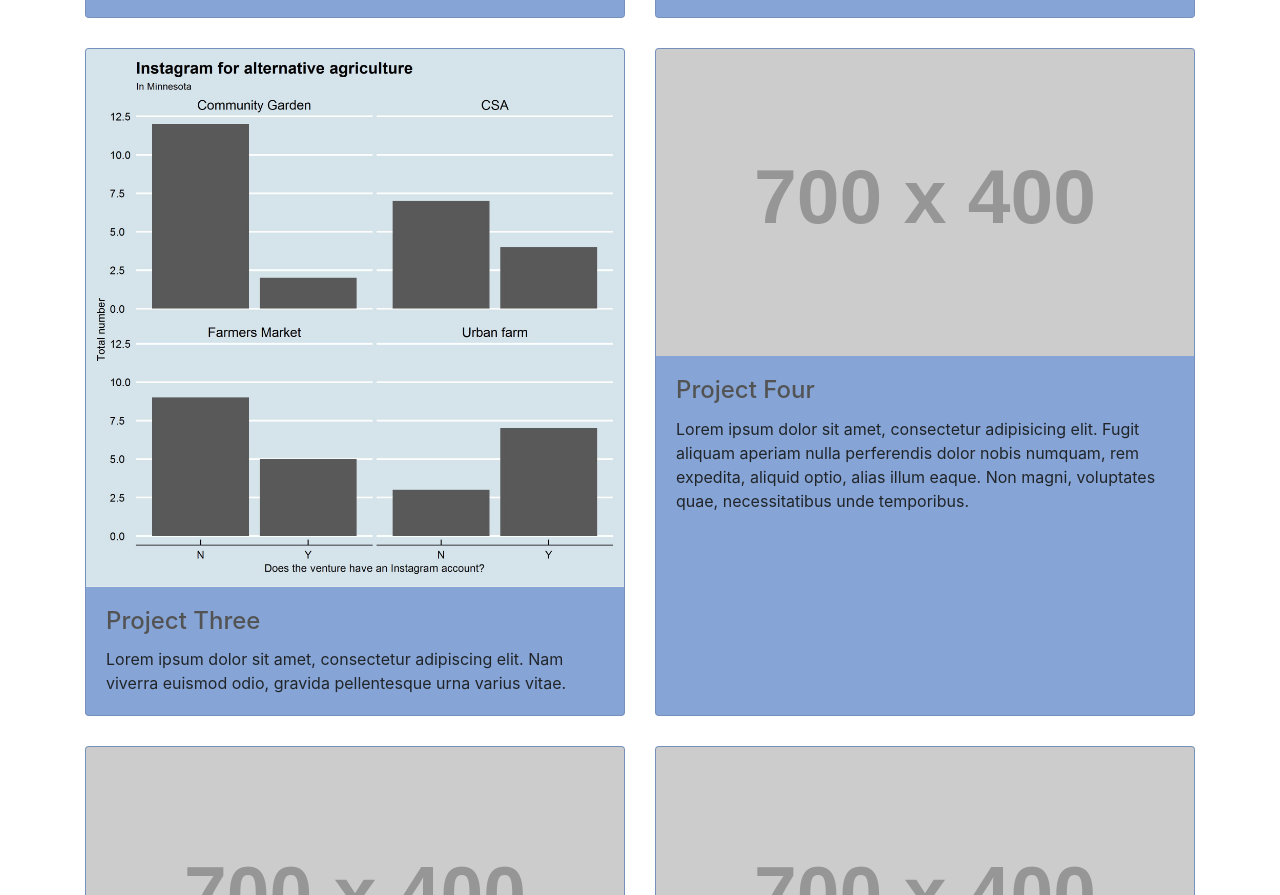
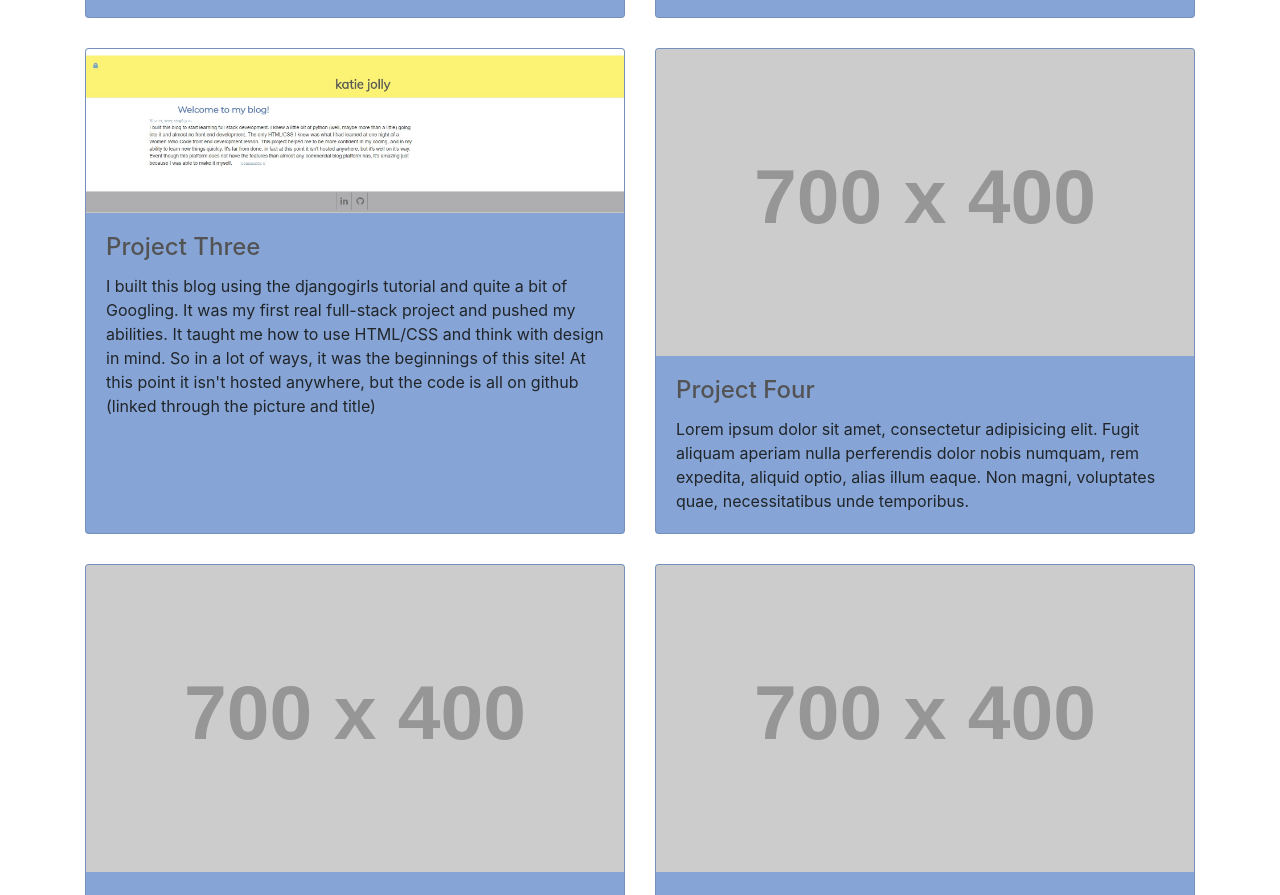
Before and after one commit to katiejolly/old-website, a website: page portfolio.html in a window 1280 px wide. Shown: the part 818-1713 px from the top of the page. Drawn offline with Linux system fonts and the light colour scheme; placeholder pictures from the web are drawn by us.

Commit message:
added blog to portfolio

```diff
--- a/portfolio.html
+++ b/portfolio.html
@@ -83,12 +83,12 @@
         </div>
         <div class="col-lg-6 portfolio-item">
           <div class="card h-100">
-            <a href="https://github.com/katiejolly/alternativeag"><img class="card-img-top" src="images/instagram_altag.JPG" alt=""></a>
+            <a href="https://github.com/katiejolly/djangogirls-blog"><img class="card-img-top" src="images/blog.JPG" alt=""></a>
             <div class="card-body">
               <h4 class="card-title">
-                <a href="https://github.com/katiejolly/alternativeag">Project Three</a>
+                <a href="https://github.com/katiejolly/djangogirls-blog">Project Three</a>
               </h4>
-              <p class="card-text">Lorem ipsum dolor sit amet, consectetur adipiscing elit. Nam viverra euismod odio, gravida pellentesque urna varius vitae.</p>
+              <p class="card-text">I built this blog using the djangogirls tutorial and quite a bit of Googling. It was my first real full-stack project and pushed my abilities. It taught me how to use HTML/CSS and think with design in mind. So in a lot of ways, it was the beginnings of this site! At this point it isn't hosted anywhere, but the code is all on github (linked through the picture and title)</p>
             </div>
           </div>
         </div>
```
Also changed, not shown: images/blog.JPG (added).
